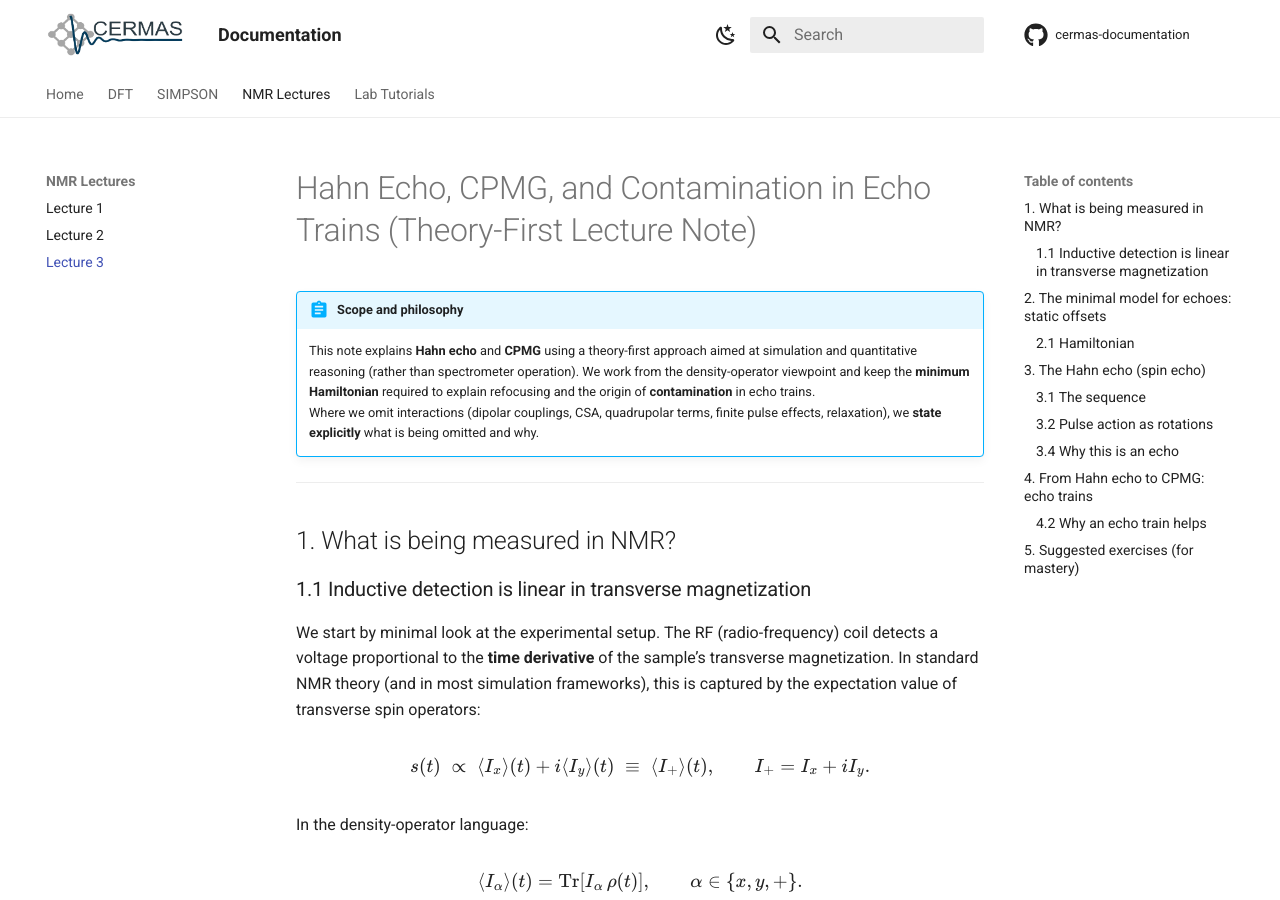
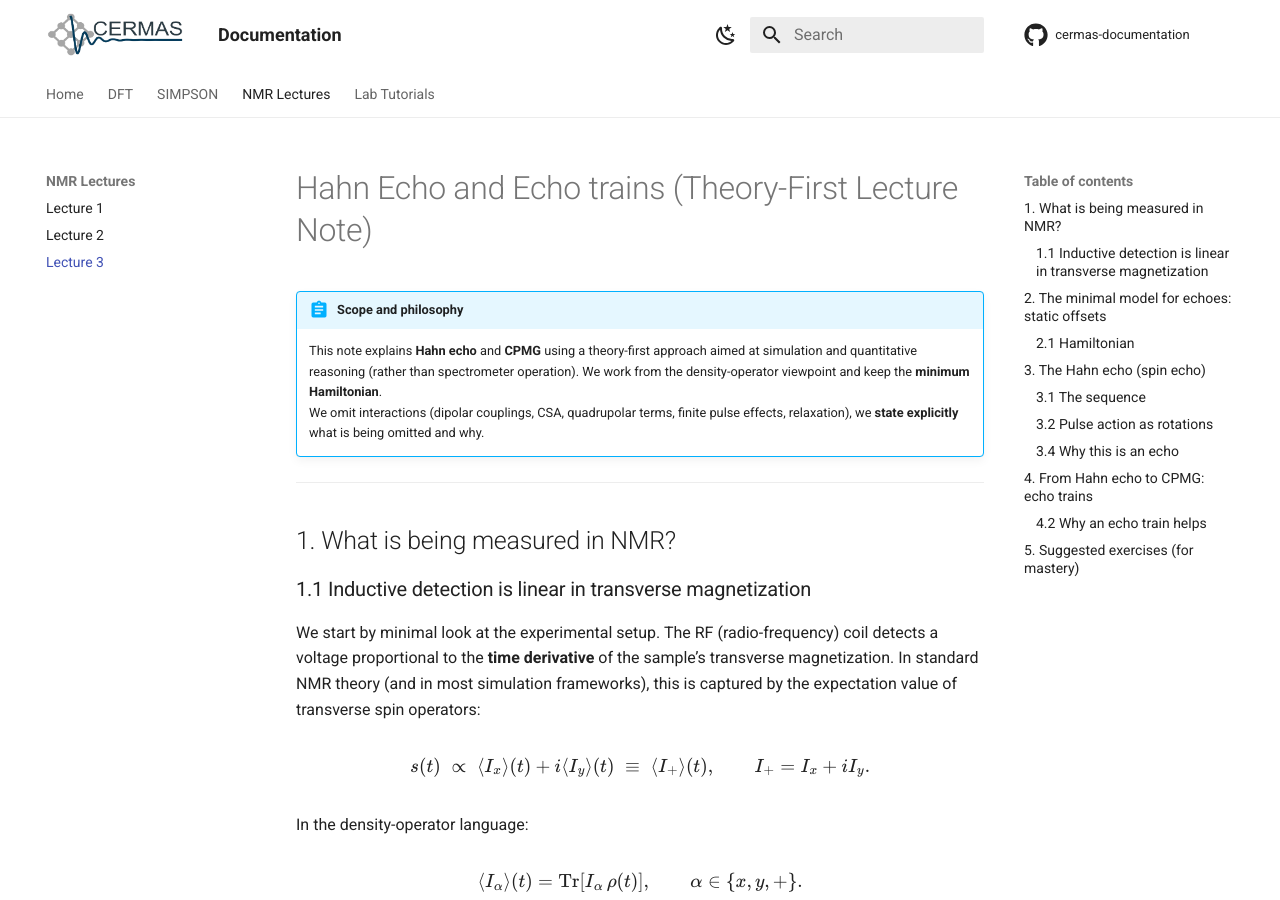
Before and after one commit to cermas/cermas-mkdocs, an MkDocs documentation site: the page built from docs/NMR Lectures/lecture_3.md, in a window 1280 px wide and 900 px high. Built offline with MkDocs 1.6.1 and Material for MkDocs 9.7.7, drawn with Linux system fonts in a browser that asks for light colours; comment, search, counter and statistics services are not loaded; the version menu is left out.

Commit message:
lecture 3 adjustment

```diff
--- a/docs/NMR Lectures/lecture_3.md
+++ b/docs/NMR Lectures/lecture_3.md
@@ -1,8 +1,8 @@
-# Hahn Echo, CPMG, and Contamination in Echo Trains (Theory-First Lecture Note)
+# Hahn Echo and Echo trains (Theory-First Lecture Note)
 
 !!! abstract "Scope and philosophy"
-    This note explains **Hahn echo** and **CPMG** using a theory-first approach aimed at simulation and quantitative reasoning (rather than spectrometer operation). We work from the density-operator viewpoint and keep the **minimum Hamiltonian** required to explain refocusing and the origin of **contamination** in echo trains.
-    Where we omit interactions (dipolar couplings, CSA, quadrupolar terms, finite pulse effects, relaxation), we **state explicitly** what is being omitted and why.
+    This note explains **Hahn echo** and **CPMG** using a theory-first approach aimed at simulation and quantitative reasoning (rather than spectrometer operation). We work from the density-operator viewpoint and keep the **minimum Hamiltonian**. <br/>
+    We omit interactions (dipolar couplings, CSA, quadrupolar terms, finite pulse effects, relaxation), we **state explicitly** what is being omitted and why.
 
 ---
 
```
